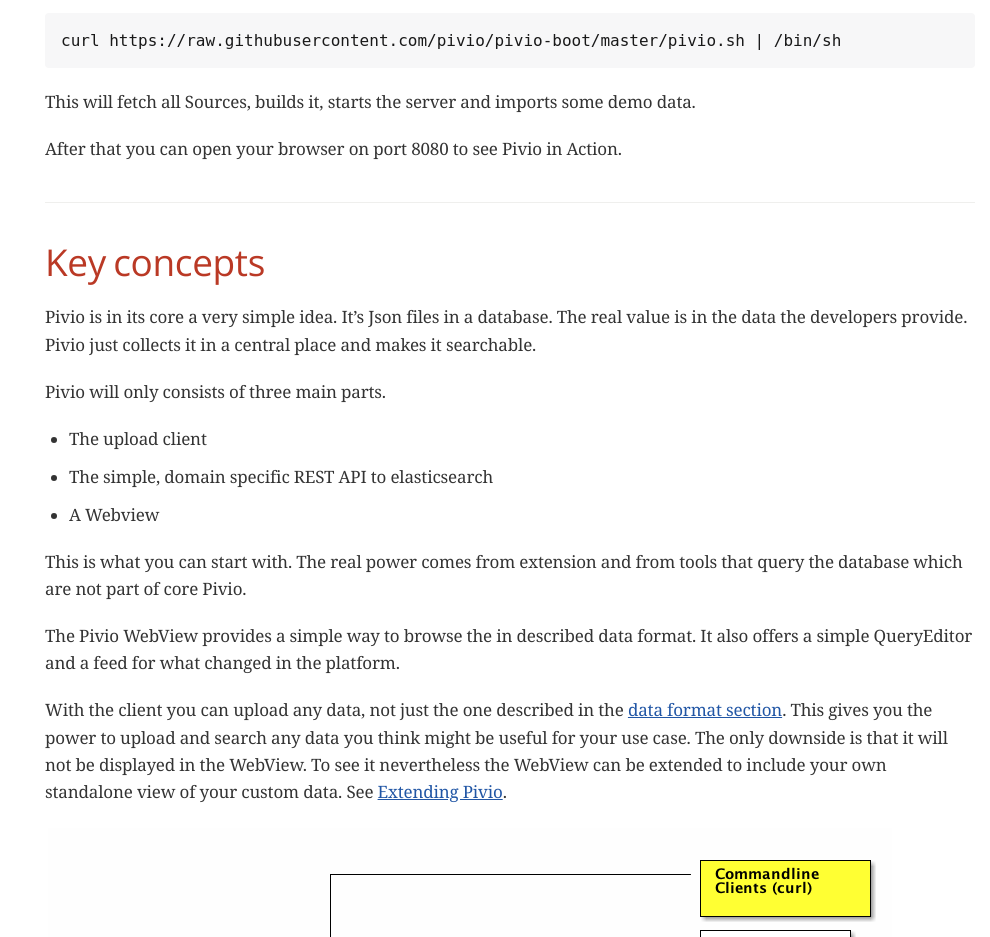
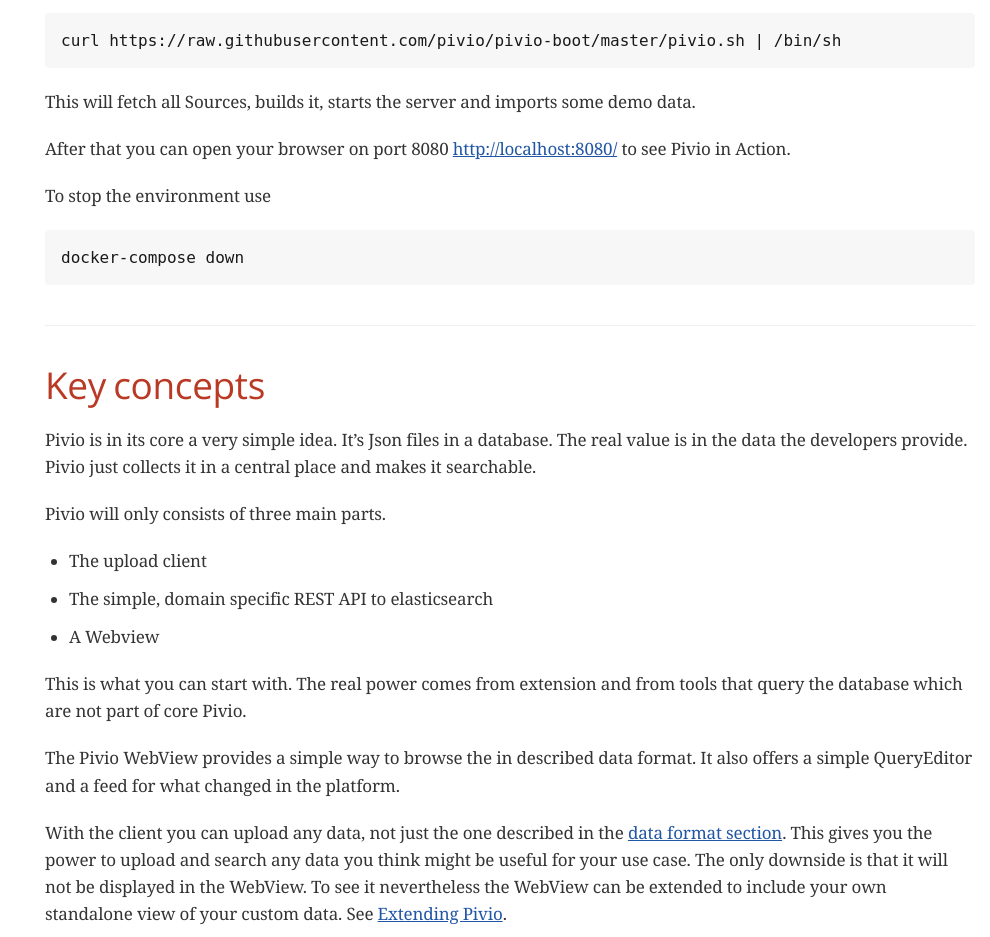
Before and after one commit to pivio/pivio.github.io, a plain HTML site: page docs/index.html in a window 1280 px wide. Shown: the part 1020-1957 px from the top of the page, without its empty margins (290-1280 px from the left). Drawn offline with nearby package versions, Linux system fonts and the light colour scheme; a web font is replaced by a local one.

Commit message:
Clarify URL, explain how to stop the environment

```diff
--- a/docs/index.html
+++ b/docs/index.html
@@ -533,7 +533,15 @@
 <p>This will fetch all Sources, builds it, starts the server and imports some demo data.</p>
 </div>
 <div class="paragraph">
-<p>After that you can open your browser on port 8080 to see Pivio in Action.</p>
+  <p>After that you can open your browser on port 8080 <a href="http://localhost:8080/">http://localhost:8080/</a> to see Pivio in Action.</p>
+</div>
+<div class="paragraph">
+  <p>To stop the environment use</p>
+</div>
+<div class="listingblock">
+<div class="content">
+<pre class="highlight"><code>docker-compose down</code></pre>
+</div>
 </div>
 </div>
 </div>
```
